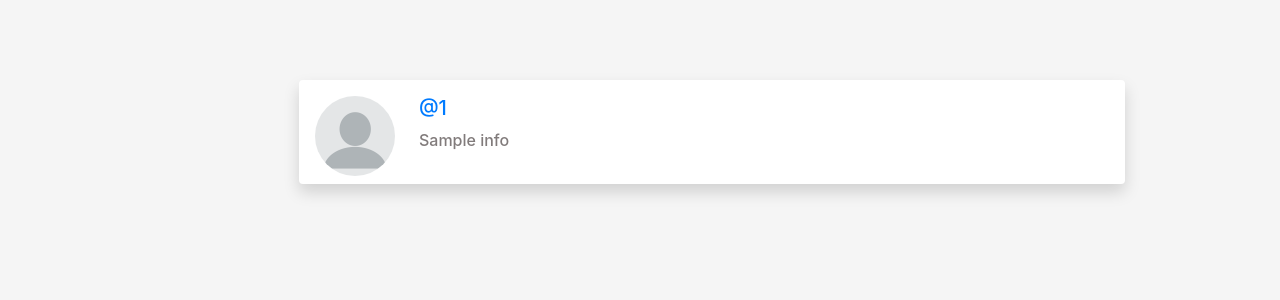
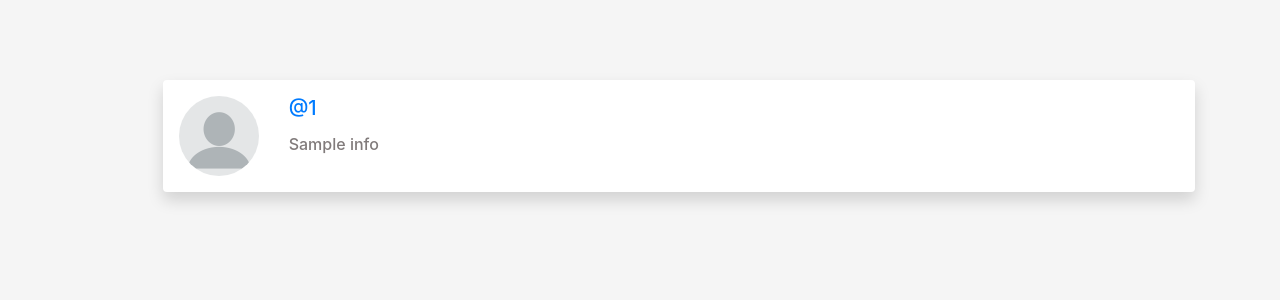
Before and after one commit to aetriusgx/cst-socialfinal, a Flask app: template app/templates/profile.html in a window 1280 px wide. Shown: the part 58-358 px from the top of the page. Run offline with Flask 2, Linux system fonts and the light colour scheme; the template is opened without the code that fills it: most values are stand-ins (such as "Sample title", 1, 10 or a date in 2020); some libraries are stand-ins or nearby versions.

Commit message:
fixed positioning

```diff
--- a/app/static/css/profile.css
+++ b/app/static/css/profile.css
@@ -1,17 +1,7 @@
-.container {
-    float: left;
-}
 
 .suggested-user {
     margin-left: 7%;
 }
-
-
-.box-content {
-    margin-left: 20%;
-}
-
-
 
 .post-image {
     float: left;
```
